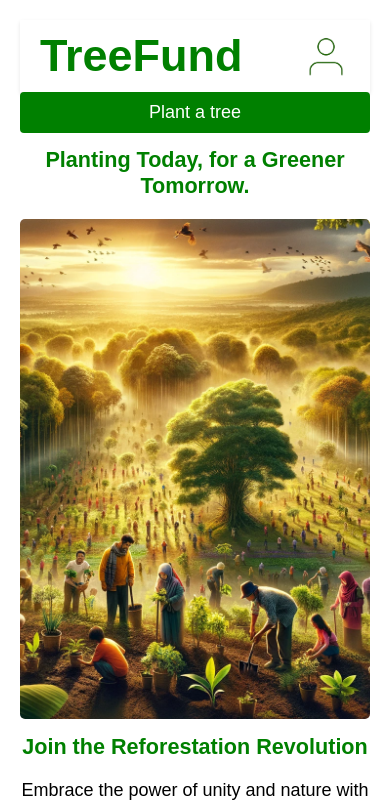
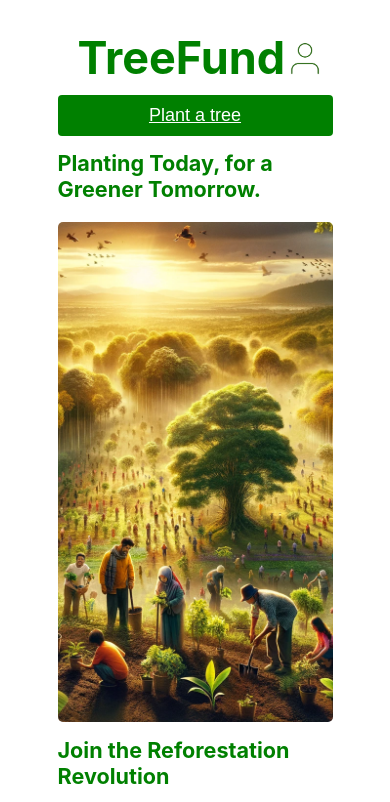
Before and after one commit to ambersanti1/TreeFund, a React (Create React App) app in the folder client/: page / in a window 390 px wide. Shown: the top 802 px of the page. Built offline with nearby package versions, Linux system fonts and the light colour scheme.

Commit message:
sizes are responsive

```diff
--- a/client/src/App.css
+++ b/client/src/App.css
@@ -1,35 +1,26 @@
 .App {
   display: flex;
-  justify-content: center;
+  flex-direction: column;
+  justify-content: flex-start;
   align-items: center;
-  min-height: 100vh; /* Full viewport height */
-  text-align: center; /* Ensures that text is centered within its container */
-  background-color: #ffffff; /* Optional: background color for the app */
+  min-height: 100vh;
+  padding: 0 20px;
+  background-color: white;
 }
 
-/* Make sure body has no margin to ensure full height alignment */
-body, html {
-  margin: 0;
-  padding: 0;
-  height: 100%;
+.content-container {
+  width: 100%; /* Full width of the element */
+  max-width: 90%;
+  margin: 0 auto;
+  padding: 20px;
+  box-sizing: border-box;
 }
 
-/* React-Router Link styles */
-a {
-  text-decoration: none;
-  color: white; /* Optional: color for your links */
+/* Additional styles for individual components */
+.NavbarAndHome, .Signup, .Login, .ForgotPassword, .ResetPassword, .Dashboard {
+  width: 100%;
+  max-width: 1200px;
+  margin: 0 auto;
+  padding: 20px;
+  box-sizing: border-box;
 }
-
-/* This will apply to all direct children of .App that are also containers */
-.App > * {
-  width: 100%; /* Full width */
-  max-width: 960px; /* Maximum width of the content */
-  box-sizing: border-box; /* Includes padding and border in the element's width and height */
-  padding: 20px; /* Optional: padding inside the containers */
-}
-
-/* Additional global styles */
-* {
-  box-sizing: border-box;
-  font-family: 'Arial', sans-serif; /* Optional: your preferred font */
-}
--- a/client/src/App.js
+++ /dev/null
@@ -1,31 +0,0 @@
-import "./App.css";
-import { BrowserRouter, Routes, Route } from "react-router-dom";
-import Signup from "./components/Signup";
-import Login from "./components/Login";
-import NavbarAndHome from "./components/Combined";
-import "react-toastify/dist/ReactToastify.css";
-import ForgotPassword from "./components/ForgotPassword";
-import ResetPassword from "./components/ResetPassword";
-import Dashboard from "./components/Dashboard";
-
-function App() {
-  return (
-    <div className="App">
-      <BrowserRouter>
-        <Routes>
-          <Route path="/" element={<NavbarAndHome />}></Route>
-          <Route path="/signup" element={<Signup />}></Route>
-          <Route path="/login" element={<Login />}></Route>
-          <Route path="/forgotPassword" element={<ForgotPassword />}></Route>
-          <Route
-            path="/resetPassword/:token"
-            element={<ResetPassword />}
-          ></Route>
-          <Route path="/dashboard" element={<Dashboard />}></Route>
-        </Routes>
-      </BrowserRouter>
-    </div>
-  );
-}
-
-export default App;
--- /dev/null
+++ b/client/src/App.jsx
@@ -0,0 +1,31 @@
+// App.js
+import React from 'react';
+import { BrowserRouter, Routes, Route } from "react-router-dom";
+import NavbarAndHome from "./components/Combined";
+import Signup from "./components/Signup";
+import Login from "./components/Login";
+import ForgotPassword from "./components/ForgotPassword";
+import ResetPassword from "./components/ResetPassword";
+import Dashboard from "./components/Dashboard";
+import "./App.css";
+
+function App() {
+  return (
+    <div className="App">
+      <BrowserRouter>
+        <div className="content-container">
+          <Routes>
+            <Route path="/" element={<NavbarAndHome />}></Route>
+            <Route path="/signup" element={<Signup />}></Route>
+            <Route path="/login" element={<Login />}></Route>
+            <Route path="/forgotPassword" element={<ForgotPassword />}></Route>
+            <Route path="/resetPassword/:token" element={<ResetPassword />}></Route>
+            <Route path="/dashboard" element={<Dashboard />}></Route>
+          </Routes>
+        </div>
+      </BrowserRouter>
+    </div>
+  );
+}
+
+export default App;
--- a/client/src/styles/Accordion.css
+++ b/client/src/styles/Accordion.css
@@ -1,3 +1,5 @@
+
+
 .accordion{
   width: 100%;
   display: flex;
@@ -24,7 +26,7 @@
   overflow: hidden;
   flex: 0 0 125px;
   border-radius: 25px;
-  opacity: 0.80;
+  opacity: 0.85;
   cursor: pointer;
 }
 
--- a/client/src/styles/Navbar.css
+++ b/client/src/styles/Navbar.css
@@ -4,7 +4,6 @@
   align-items: center;
   background-color: white;
   padding: 10px 20px;
-  box-shadow: 0 2px 4px rgba(0, 0, 0, 0.1);
 }
 
 .navbar-brand {
@@ -19,6 +18,6 @@
 }
 
 .user-icon {
-  width: 48px;
+  width: 40px;
   height: auto;
 }
```
